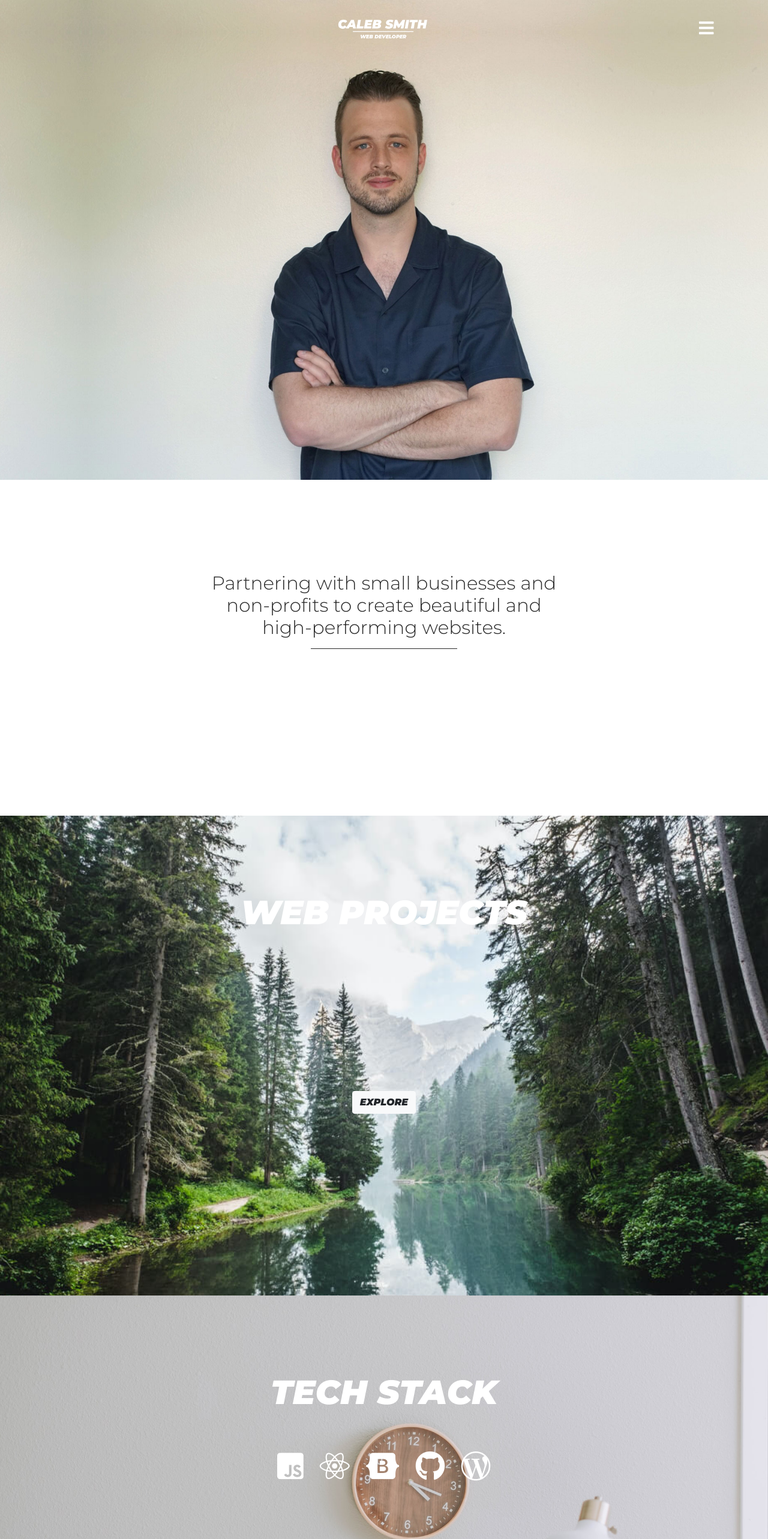
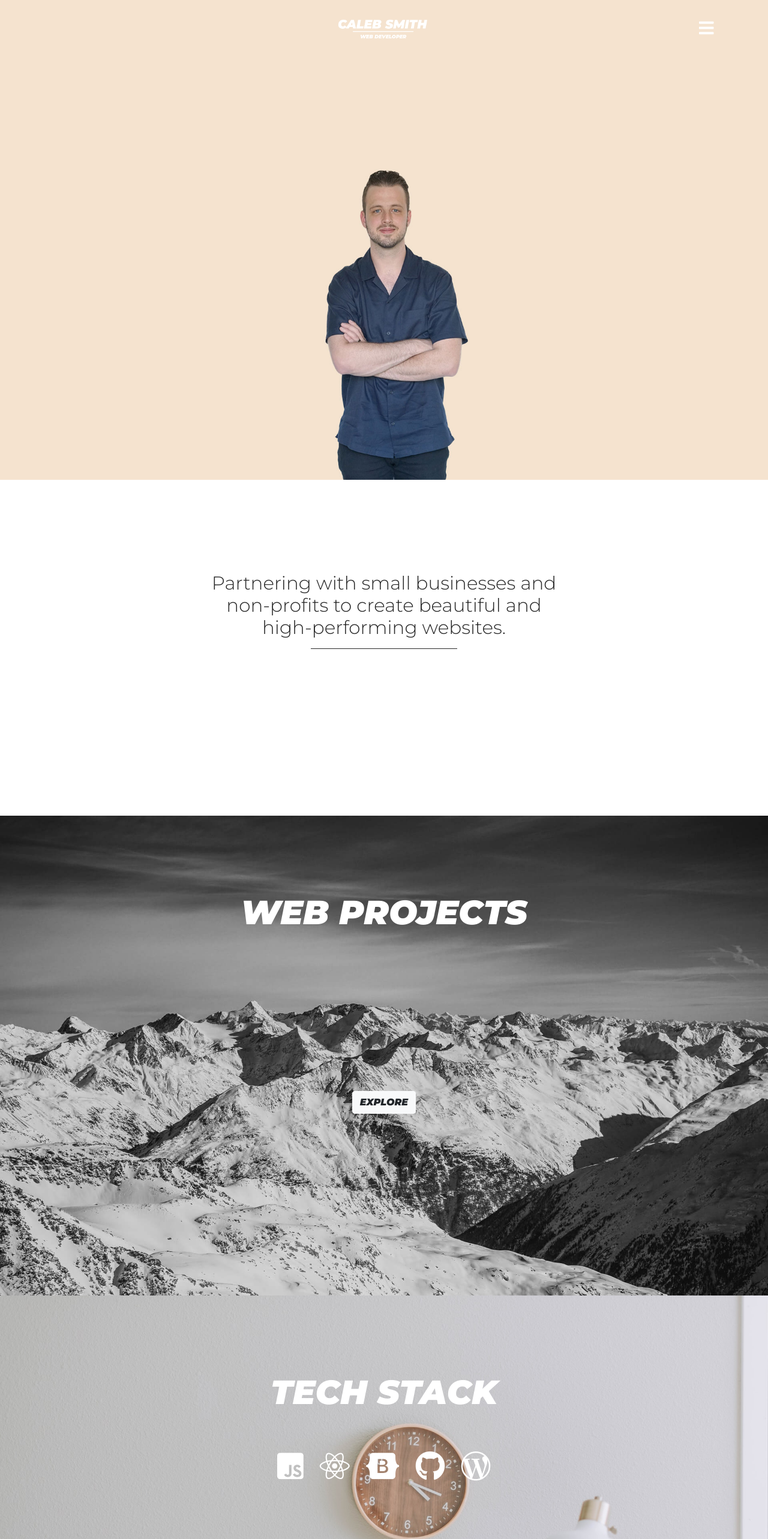
Before and after one commit to calebjsmith7/2port, a React (Create React App) app: page / in a window 1280 px wide. Shown: the top 2566 px of the page at 60% size. Built offline with nearby package versions, Linux system fonts and the light colour scheme.

Commit message:
photo fix

```diff
--- a/src/App.css
+++ b/src/App.css
@@ -135,7 +135,7 @@
 
 }
 .a {
-  background-image: url(./images/calebwide.jpeg);
+  background-image: url(./images/calebultrawide.jpg);
 }
 @media (max-width: 800px){
   .a {
@@ -195,7 +195,8 @@ hr {
 
 
 .c {
-  background-image: url(./images/newpic4.jpg);
+  background-image: url(./images/newpic6.jpg);
+
 }
 .d {
   background-image: url(./images/newpic3.jpg);
```
Also changed, not shown: src/images/calebultrawide.jpg (added), src/images/newpic6.jpg (added).
